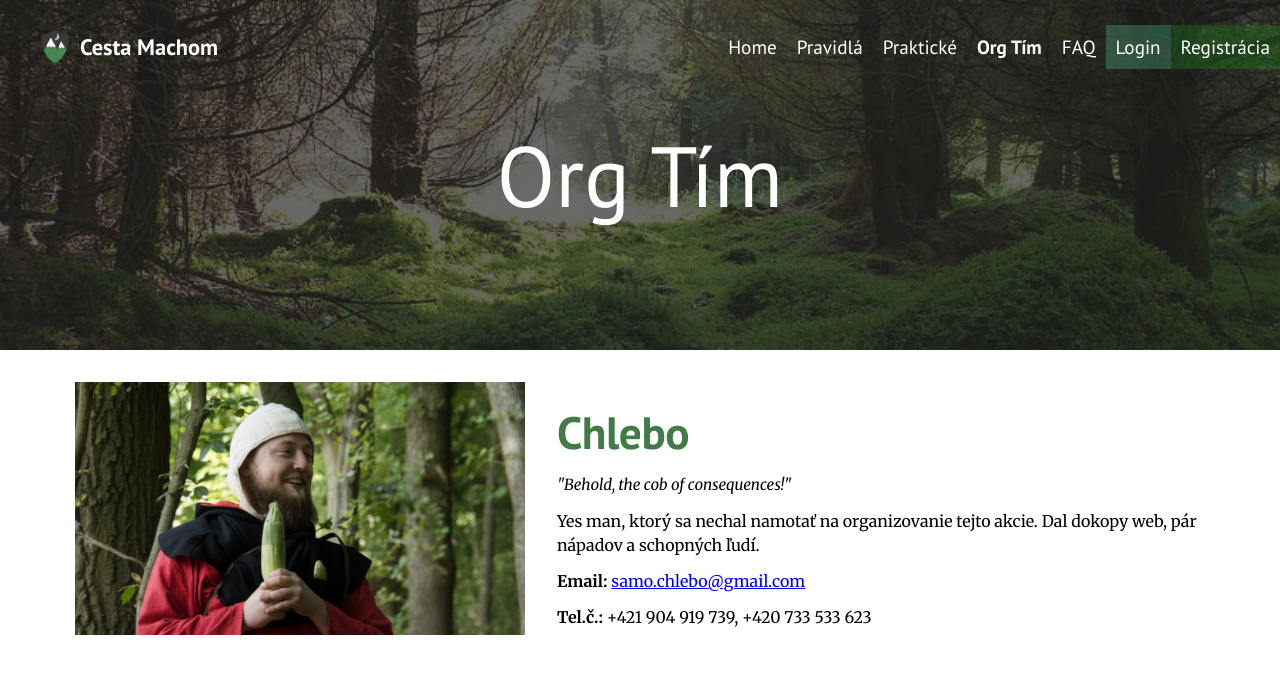
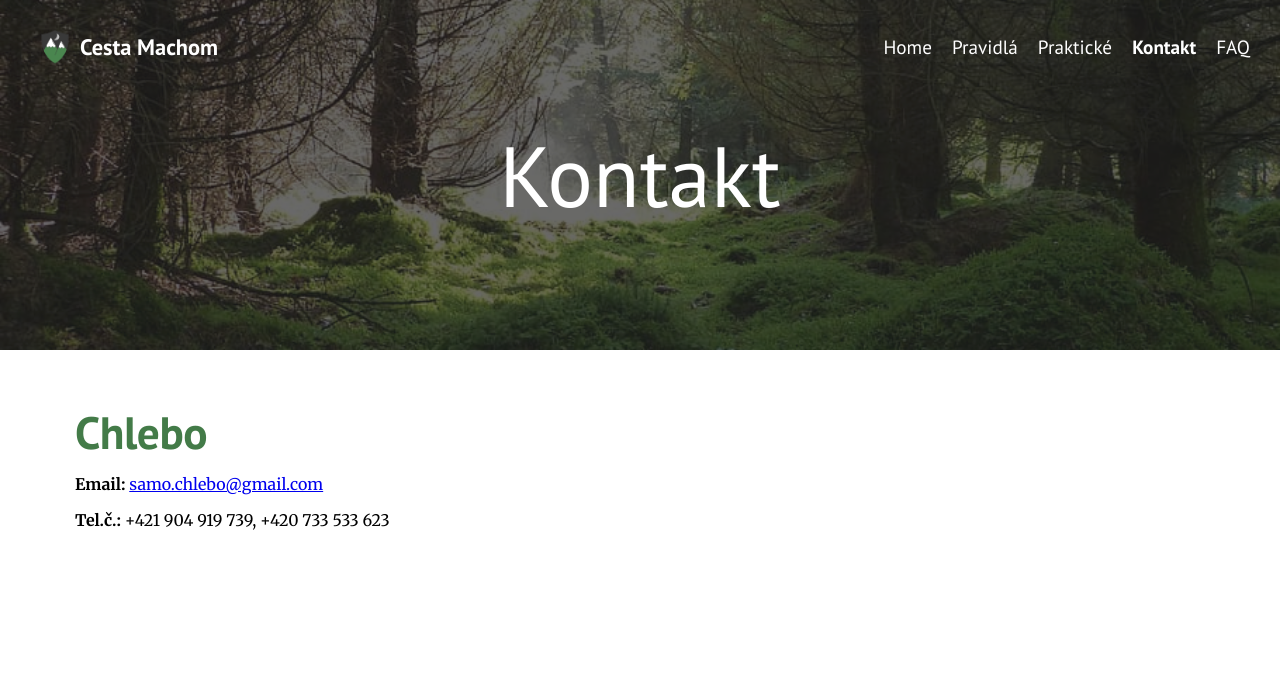
Before and after one commit to Xlebo/larpovacka_fe, a React (Vite) app: page /contacts in a window 1280 px wide. Shown: the top 674 px of the page. Built offline with nearby package versions, Linux system fonts and the light colour scheme.

Commit message:
comment out registration/login

```diff
--- a/src/App.jsx
+++ b/src/App.jsx
@@ -2,8 +2,6 @@ import {BrowserRouter, Route, Routes} from "react-router";
 import Home from "./pages/Home.jsx";
 import {useState} from "react";
 import Header from "./components/Header.jsx";
-import Register from "./pages/Register.jsx";
-import Login from "./pages/Login.jsx";
 import Pravidla from "./pages/Pravidla.jsx";
 import Prakticke from "./pages/Prakticke.jsx";
 import Contacts from "./pages/Contacts.jsx";
@@ -22,8 +20,8 @@ function App() {
                     <Route path="prakticke" element={<Prakticke/>}/>
                     <Route path="faq" element={<FAQ/>}/>
                     <Route path="contacts" element={<Contacts/>}/>
-                    <Route path="login" element={<Login setUser={(data) => setUser(data)}/>}/>
-                    <Route path="register" element={<Register/>}/>
+                    {/*<Route path="login" element={<Login setUser={(data) => setUser(data)}/>}/>*/}
+                    {/*<Route path="register" element={<Register/>}/>*/}
                 </Route>
             </Routes>
         </BrowserRouter>
--- a/src/components/Header.jsx
+++ b/src/components/Header.jsx
@@ -6,7 +6,7 @@ const titles = {
     "/": { headerText: "Cesta Machom" },
     "/pravidla": { headerText: "Pravidlá"},
     "/prakticke": { headerText: "Praktické"},
-    "/contacts": { headerText: "Org Tím" },
+    "/contacts": { headerText: "Kontakt" },
     "/faq": { headerText: "FAQ"},
     "/login": { headerText: "Prihlásenie" },
     "/register": { headerText: "Registrácia"},
--- a/src/components/Navbar.jsx
+++ b/src/components/Navbar.jsx
@@ -3,17 +3,19 @@ import "./navbar.css"
 import {signOut} from "firebase/auth";
 import {auth} from "../firebase/firebaseConfig.js";
 
-export default function Navbar({user, setUser}) {
+export default function Navbar(
+    // {user, setUser}
+) {
     const navigate = useNavigate();
 
-    function logout() {
-
-        signOut(auth).then(() => {
-            setUser(null);
-            navigate("/")
-        }).catch(error => alert(error.message)
-        )
-    }
+    // function logout() {
+    //
+    //     signOut(auth).then(() => {
+    //         setUser(null);
+    //         navigate("/")
+    //     }).catch(error => alert(error.message)
+    //     )
+    // }
 
     function rightCorner() {
         return (
@@ -22,17 +24,16 @@ export default function Navbar({user, setUser}) {
                     <li><NavLink to="/">Home</NavLink></li>
                     <li><NavLink to="/pravidla">Pravidlá</NavLink></li>
                     <li><NavLink to="/prakticke">Praktické</NavLink></li>
-                    <li><NavLink to="/contacts">Org Tím</NavLink></li>
+                    <li><NavLink to="/contacts">Kontakt</NavLink></li>
                     <li><NavLink to="/faq">FAQ</NavLink></li>
-                    {(user == null) ?
-                        <>
-                            <li className="login"><NavLink to="/login">Login</NavLink></li>
-                            <li className="register"><NavLink to="/register">Registrácia</NavLink></li>
-                        </>
-                        :
-                        // classname used only for style, timed bombs ahead :D
-                        <li className="login" onClick={logout}><a style={{ cursor: "pointer" }}>Log out</a></li>
-                    }
+                    {/*{(user == null) ?*/}
+                    {/*    <>*/}
+                    {/*        <li className="login"><NavLink to="/login">Login</NavLink></li>*/}
+                    {/*        <li className="register"><NavLink to="/register">Registrácia</NavLink></li>*/}
+                    {/*    </>*/}
+                    {/*    :*/}
+                    {/*    <li className="login" onClick={logout}><a style={{ cursor: "pointer" }}>Log out</a></li>*/}
+                    {/*}*/}
                 </ul>
             </>
         )
--- a/src/components/PersonBio.jsx
+++ b/src/components/PersonBio.jsx
@@ -4,11 +4,10 @@ export default function PersonBio({contact: {imgUrl, about, name, quote, email,
 
     return (
         <div className="bio">
-            <img src={imgUrl} alt={name}/>
+            {/*<img src={imgUrl} alt={name}/>*/}
             <div className="text">
                 <h2>{name}</h2>
-                <p><i>"{quote}"</i></p>
-                <p>{about}</p>
+                {/*<p>{about}</p>*/}
                 <p><b>Email:</b> <a href={`mailto:${email}`}>{email}</a></p>
                 <p><b>Tel.č.:</b> {phoneNumbers.join(", ")}</p>
             </div>
--- a/src/components/navbar.css
+++ b/src/components/navbar.css
@@ -34,6 +34,7 @@ ul {
     display: flex;
     align-items: center;
     overflow: hidden;
+    padding-right: 20px;
 }
 
 nav li {
--- a/src/pages/Contacts.jsx
+++ b/src/pages/Contacts.jsx
@@ -4,7 +4,6 @@ export default function Contacts() {
     const data = [
         {
             "imgUrl": "img/portrait/chlebo.png",
-            "about": "Yes man, ktorý sa nechal namotať na organizovanie tejto akcie. Dal dokopy web, pár nápadov a schopných ľudí.",
             "name": "Chlebo",
             "quote": "Behold, the cob of consequences!",
             "email": "samo.chlebo@gmail.com",
```
Also changed, not shown: 1 other file (tests, documents, lock files or other folders).
